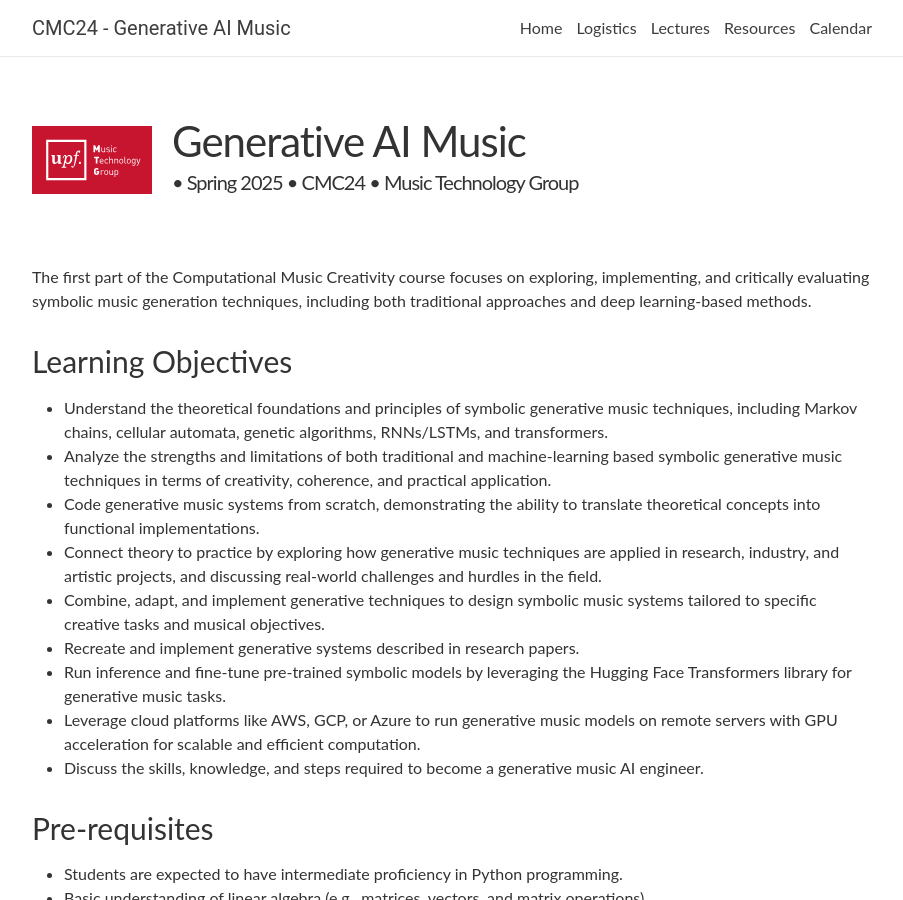
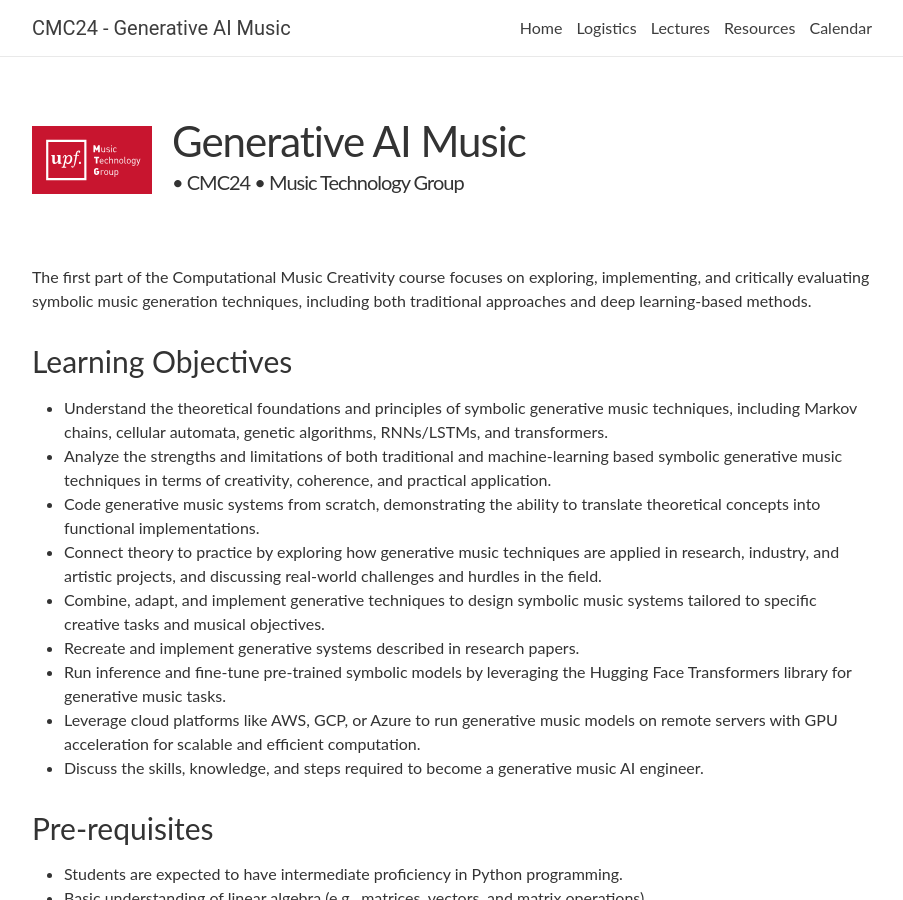
Before and after one commit to smc24-musicgen/smc24-musicgen.github.io, a Jekyll site: the page built from _pages/about.md, in a window 1280 px wide and 900 px high. Shown: the whole window, without its empty margins (188-1091 px from the left). Built offline with Jekyll 4.4.1, drawn with Linux system fonts in a browser that asks for light colours; nearby versions of some CDN libraries; comment, search, counter and statistics services are not loaded; some of the changed text lies outside the part shown.

Commit message:
Update Github Link

```diff
--- a/_config.yml
+++ b/_config.yml
@@ -15,7 +15,7 @@ baseurl:  # the subpath of your site, e.g. /blog/
 # -----------------------------------------------------------------------------
 # Social integration
 # -----------------------------------------------------------------------------
-github_username:
+github_username: musikalkemist/smc-musicgen-course
 google_analytics:
 youtube_channel:
 rss:  # notes rss
--- a/_includes/social.html
+++ b/_includes/social.html
@@ -1,5 +1,5 @@
 <ul class="social-media-list">
-  {%- if site.github_username -%}<li><a href="https://github.com/{{ site.github_username| cgi_escape | escape }}" target="_blank"><i class="fab fa-github"></i> <span class="username">{{ site.github_username| escape }}</span></a></li>{%- endif -%}
+  {%- if site.github_username -%}<li><a href="https://github.com/{{ site.github_username| escape }}" target="_blank"><i class="fab fa-github"></i> <span class="username">{{ site.github_username| escape }}</span></a></li>{%- endif -%}
   {%- if site.youtube_username -%}<li><a href="https://www.youtube.com/{{ site.youtube_username| cgi_escape | escape }}"  target="_blank"><i class="fab fa-youtube"></i> <span class="username">{{ site.youtube_username| escape }}</span></a></li>{%- endif -%}
   {%- if site.youtube_channel -%}<li><a href="https://www.youtube.com/channel/{{ site.youtube_channel| cgi_escape | escape }}"  target="_blank"><i class="fab fa-youtube"></i> <span class="username">{%- if site.youtube_channel_name -%}{{ site.youtube_channel_name | escape }}{%- else -%}YouTube{%- endif -%}</span></a></li>{%- endif -%}
   {%- if site.rss -%}<li><a href="{{ 'feed.xml' | relative_url }}"  target="_blank"><i class="fas fa-rss"></i> <span>{{ site.rss | escape }}</span></a></li>{%- endif -%}
--- a/_pages/about.md
+++ b/_pages/about.md
@@ -2,7 +2,7 @@
 layout: about
 permalink: /
 title: Generative AI Music
-description: • Spring 2025 • CMC24 • Music Technology Group
+description: • CMC24 • Music Technology Group
 logo: MTG-logo.svg
 news: true
 ---
```
